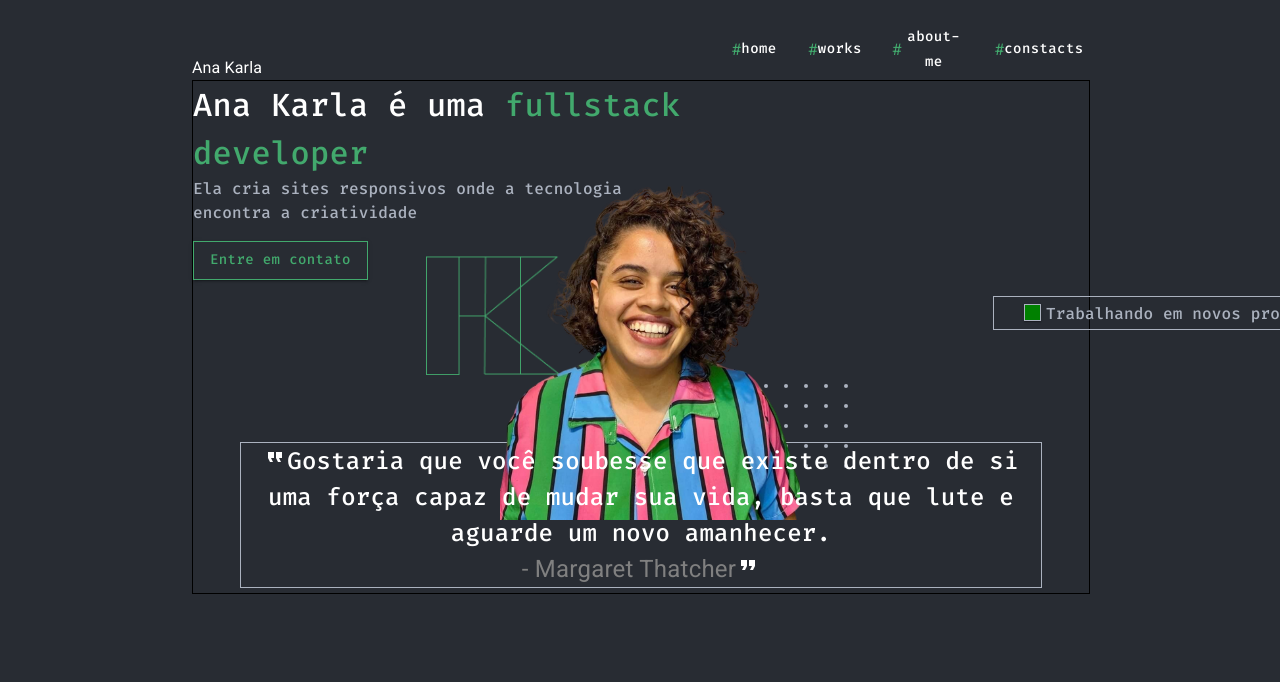
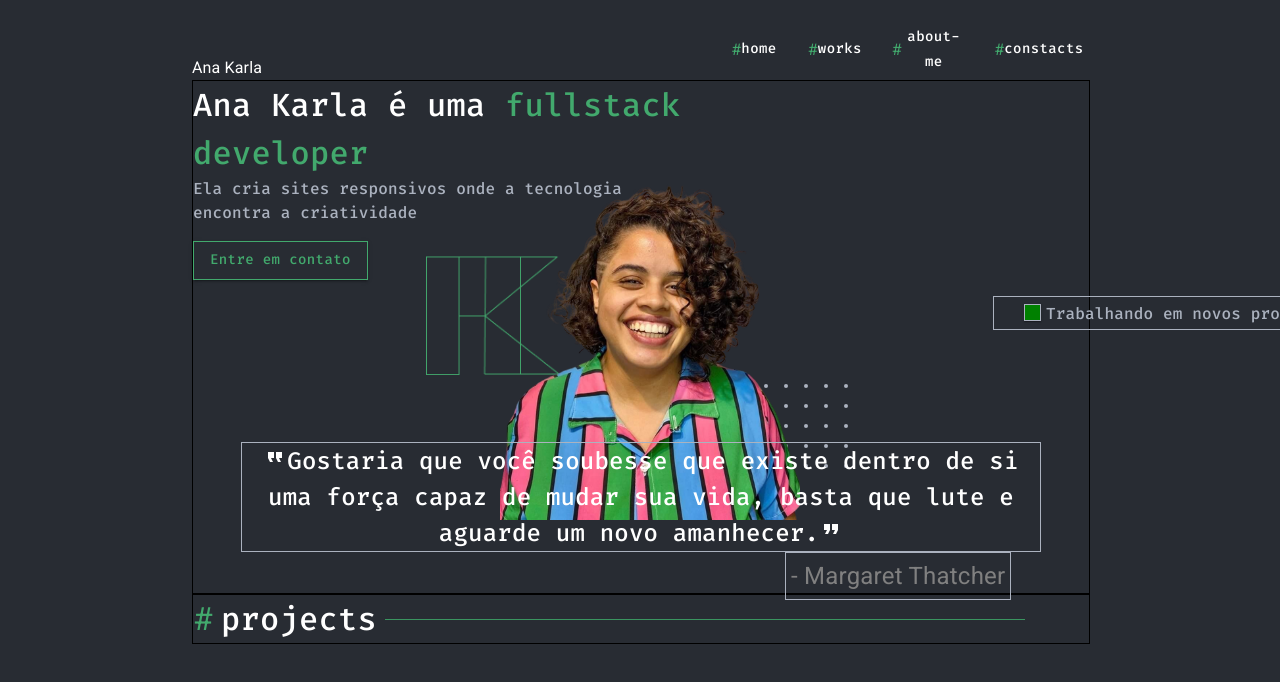
Before and after one commit to anakarlasantana/protifolio_react, a React (Create React App) app: page /Home in a window 1280 px wide. Shown: the top 682 px of the page. Built offline with nearby package versions, Linux system fonts and the light colour scheme.

Commit message:
feat: iniciando pagina de projetos

```diff
--- a/src/components/Layout.tsx
+++ b/src/components/Layout.tsx
@@ -52,7 +52,6 @@ const settings = {
 
 const customPhrases = {
     fontFamily: 'Fira Code',
-    border: '1px solid #ABB2BF',
     height: '12rem',
     width: '50rem',
     alignSelf: 'center',
@@ -87,17 +86,29 @@ function Layout() {
                     <Typography sx={{ fontFamily: 'Fira Code', color: '#ABB2BF', margin: '5px' }}>Trabalhando em novos projetos</Typography>
                 </Stack>
             </Box>
-            <Stack style={customPhrases}  >
+            <Stack style={customPhrases} >
                 <Slider {...settings}>
                     {phrasesLayout.map((phraseObj, index) => (
                         <div key={index}>
-                            <Typography fontSize={'24px'} color={white} align="center">
-                            <FormatQuoteIcon style={{ transform: 'scaleX(-1)' }} />
+                            <Typography fontSize={'24px'} color={white} align="center"
+                             style={{
+                                display: 'inline-block',
+                                border: '1px solid #ABB2BF',
+
+                            }} >
+                                <FormatQuoteIcon style={{ transform: 'scaleX(-1)' }} />
                                 {phraseObj.phrase}
+                                <FormatQuoteIcon style={{ color: 'white' }} />
+
                             </Typography>
-                            <Typography fontSize={'24px'} color={"grey"} align="center">
+                            <Typography fontSize={'24px'} color={"grey"}
+                            style={{
+                                display: 'inline-block',
+                                border: '1px solid #ABB2BF',
+                                padding: '5px',
+                                marginLeft: '34rem'
+                            }} >
                                 - {phraseObj.author}
-                                <FormatQuoteIcon style={{ color: 'white' }} />
                             </Typography>
 
 
--- /dev/null
+++ b/src/components/Projects.tsx
@@ -0,0 +1,21 @@
+import { Divider, Stack, Typography } from "@mui/material";
+
+const simbolHead = () => {
+    return (
+        <Typography color={'#42a96d'} fontSize={'32px'}>#</Typography>
+    );
+};
+
+function Projects() {
+    return (
+        <Stack spacing={1} direction={'row'} style={{ display: 'flex', alignItems: 'center', border: '1px solid black', marginLeft: '15vw'}}>
+            {simbolHead()}
+            <Typography sx={{ fontFamily: 'Fira Code', fontSize: '32px', textTransform: 'none', color: 'white' }} color="primary">projects</Typography>
+            <Stack>
+            <Divider sx={{ display: 'flex', backgroundColor: '#42a96d', width: '40rem' }} />
+            </Stack>
+        </Stack>
+    );
+}
+
+export default Projects;
--- a/src/pages/Home.tsx
+++ b/src/pages/Home.tsx
@@ -1,12 +1,14 @@
 import { Grid } from "@mui/material";
 import Header from "../components/Header";
 import Layout from "../components/Layout";
+import Projects from "../components/Projects";
 
 function Home() {
     return (
         <Grid >
         <Header />
         <Layout />
+        <Projects />
       </Grid>
     );
 }
```
Also changed, not shown: src/pages/ProjectsAll.tsx (added, +13 -0 lines).
